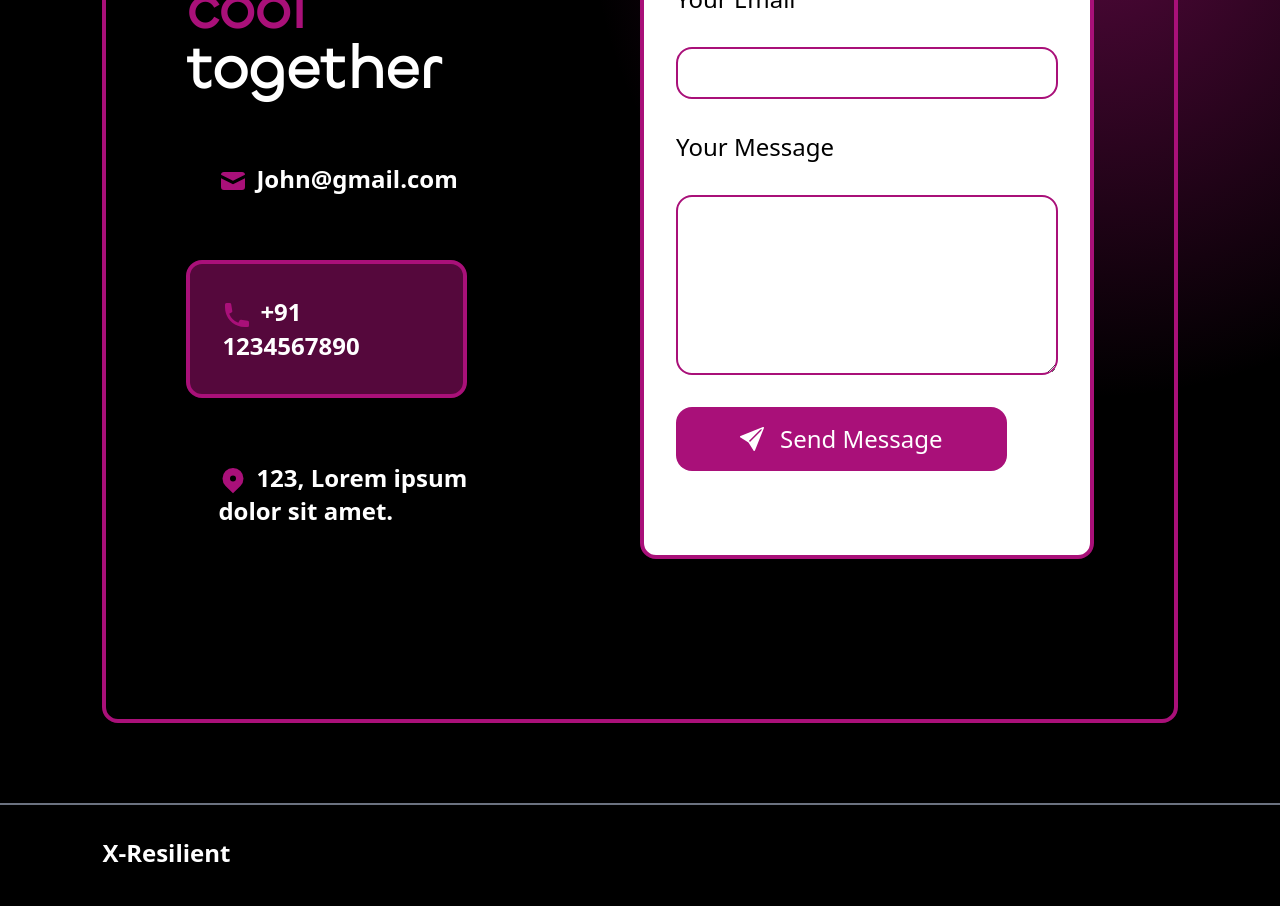
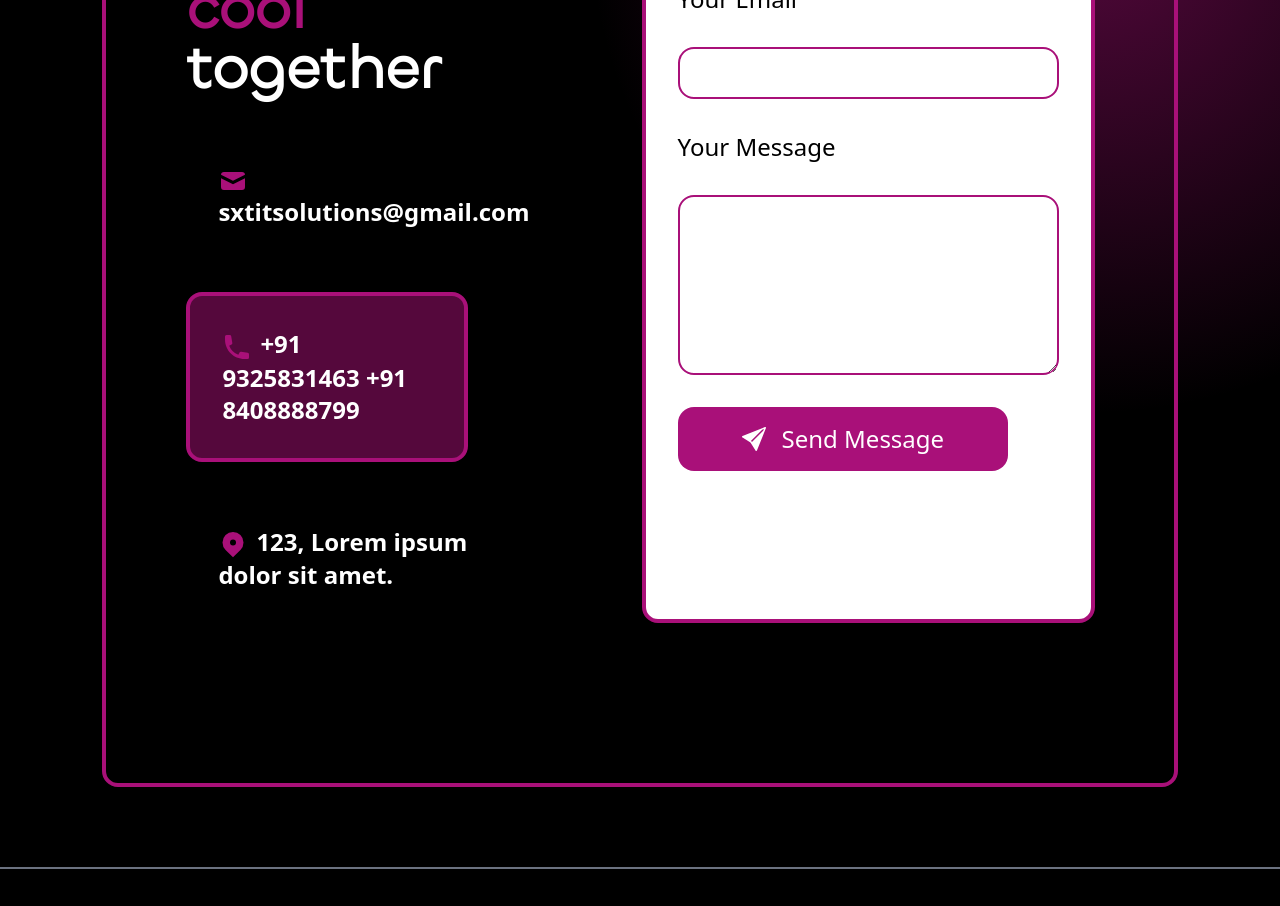
Before and after one commit to Xresilient/xresilient, a Next.js app: page / in a window 1280 px wide. Shown: the part 4260-5166 px from the top of the page. Built offline with nearby package versions, Linux system fonts and the light colour scheme.

Commit message:
Update index.tsx

```diff
--- a/src/pages/index.tsx
+++ b/src/pages/index.tsx
@@ -191,11 +191,12 @@ const Index = () => {
               </h3>
               <span className="text-white text-xl md:text-2xl font-bold p-8">
                 <HiMail className="text-primary text-3xl inline-block mr-2" />
-                John@gmail.com
+                sxtitsolutions@gmail.com
               </span>
               <span className="text-white text-xl md:text-2xl font-bold p-8 border-4 border-primary rounded-2xl bg-primary/50 w-3/4">
                 <HiPhone className="text-primary text-3xl inline-block mr-2" />
-                +91 1234567890
+                +91 9325831463
+                +91 8408888799
               </span>
               <span className="text-white text-xl md:text-2xl font-bold p-8">
                 <HiLocationMarker className="text-primary text-3xl inline-block mr-2" />
```
